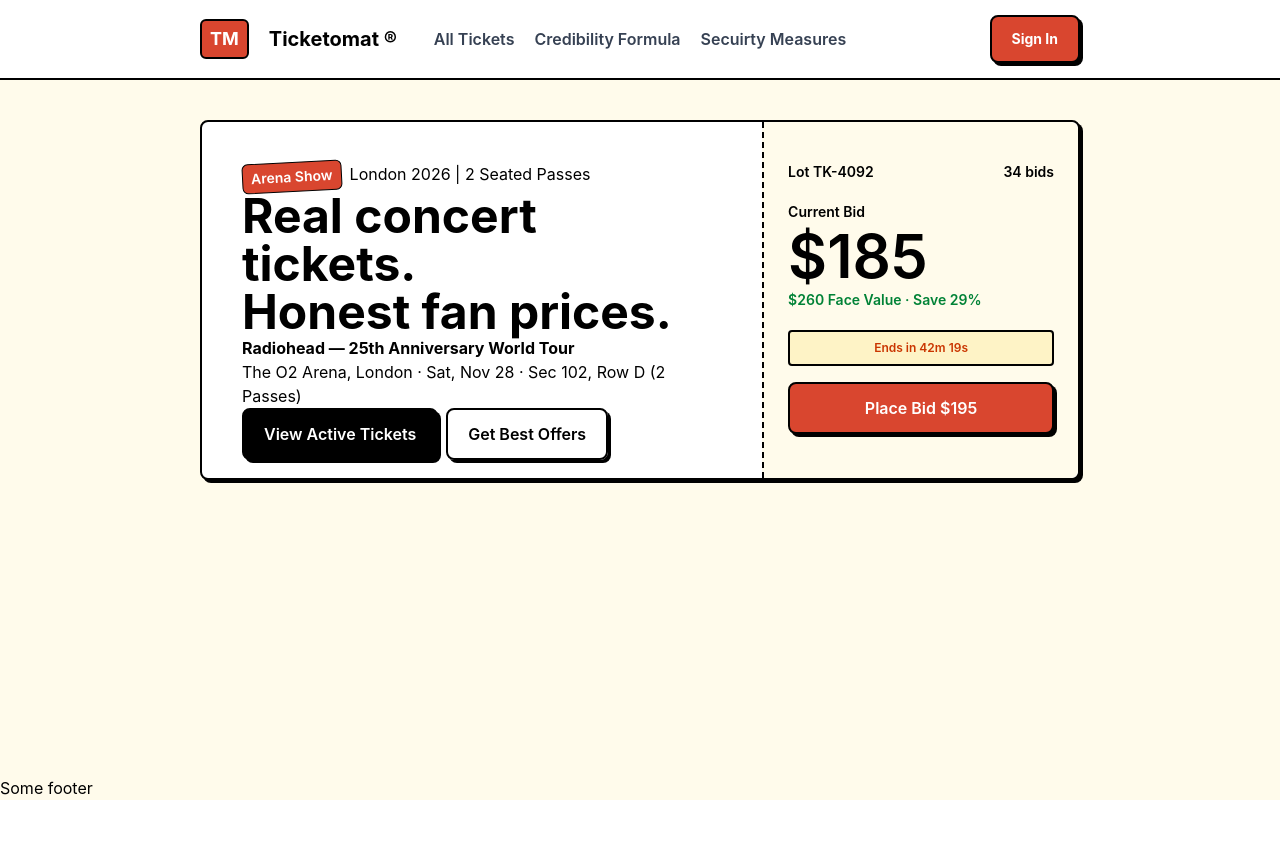
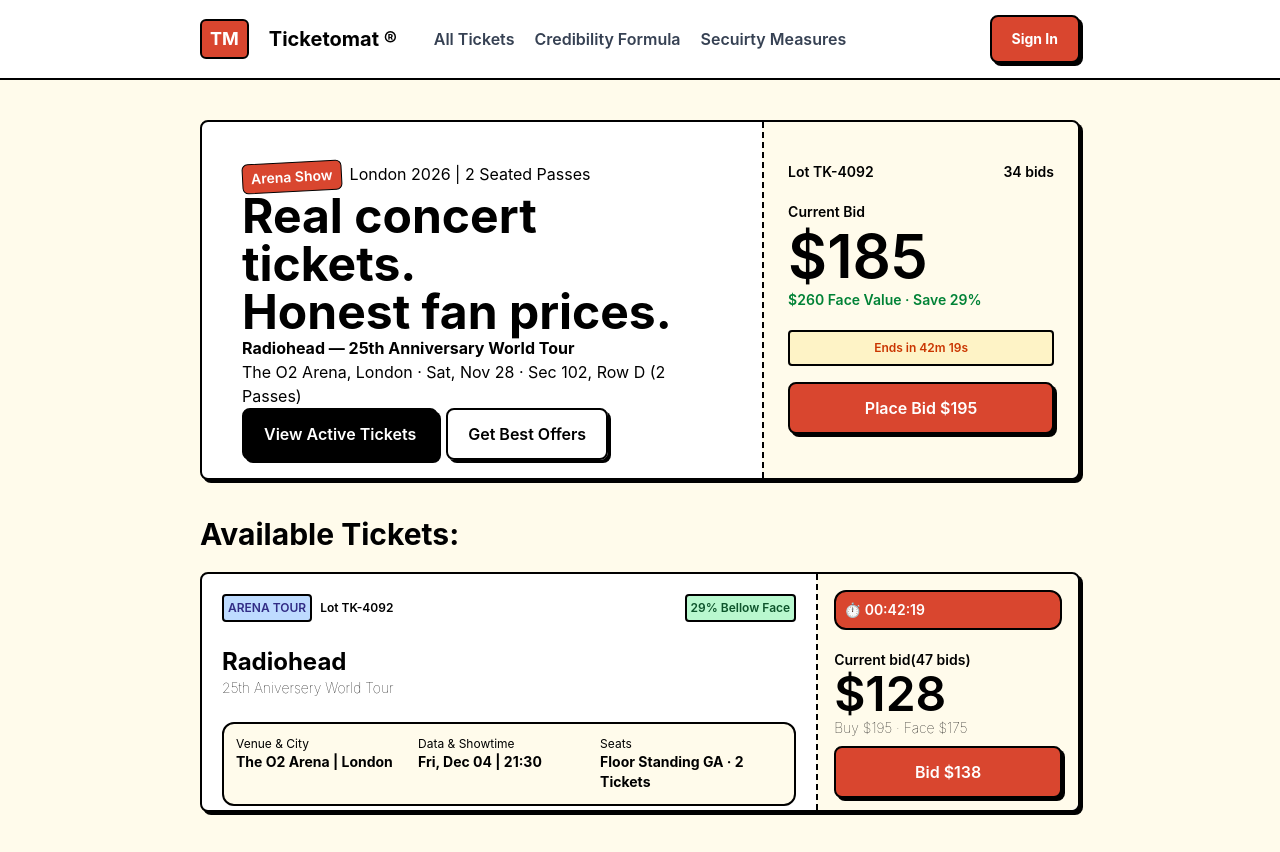
Before and after one commit to xikodev/Ticketomat, a Vue app in the folder frontend/: page / in a window 1280 px wide. Before the commit the page ends 800 px from the top, so only its background shows below. Built offline with nearby package versions, Linux system fonts and the light colour scheme.

Commit message:
Add seconary ticket layout

```diff
--- /dev/null
+++ b/frontend/src/components/Card.vue
@@ -0,0 +1,50 @@
+<script setup lang="ts"></script>
+<template>
+  <div class="w-full h-60 bg-white border-custom flex">
+    <div class="text-sm m-2 grow p-3 flex flex-col gap-6">
+      <div
+        class="grid grid-cols-[auto_auto_1fr] grow gap-2 w-full text-xs font-semibold items-center"
+      >
+        <span
+          class="bg-blue-200 p-1 rounded border-2 border-black text-indigo-900"
+          >ARENA TOUR</span
+        >
+        <span>Lot TK-4092</span>
+        <span
+          class="justify-self-end bg-green-200 p-1 rounded border-2 border-black text-green-900"
+        >
+          29% Bellow Face</span
+        >
+      </div>
+      <div>
+        <h3 class="text-2xl font-bold">Radiohead</h3>
+        <h4 class="text-md font-thin">25th Aniversery World Tour</h4>
+      </div>
+      <div
+        class="bg-amber-50 h-30 w-full rounded-xl border-2 grid grid-cols-3 p-3"
+      >
+        <span className="text-xs">Venue & City</span>
+        <span className="text-xs">Data & Showtime</span>
+        <span className="text-xs">Seats</span>
+        <span className="font-bold">The O2 Arena | London</span>
+        <span className="font-bold">Fri, Dec 04 | 21:30</span>
+        <span className="font-bold"> Floor Standing GA · 2 Tickets </span>
+      </div>
+    </div>
+    <div
+      class="bg-amber-50 rounded-lg w-70 border-l-2 rounded-l-none border-dashed p-4 font-semibold"
+    >
+      <div
+        class="w-full p-2 border-2 border-black rounded-xl bg-primary text-sm text-white"
+      >
+        ⏱ 00:42:19
+      </div>
+      <div class="mt-5 font-semibold text-sm">Current bid(47 bids)</div>
+      <div class="text-5xl">$128</div>
+      <div class="text-sm font-thin">Buy $195 · Face $175</div>
+      <button class="mt-2 w-full bg-primary text-white btn-custom">
+        Bid $138
+      </button>
+    </div>
+  </div>
+</template>
--- a/frontend/src/components/HelloWorld.vue
+++ b/frontend/src/components/HelloWorld.vue
@@ -1,10 +1,11 @@
 <script setup lang="ts">
 import Header from "./Header.vue";
+import Card from "./Card.vue";
 </script>
 <template>
-  <div class="bg-amber-50 flex flex-col min-h-screen">
+  <div class="bg-amber-50 flex flex-col min-h-screen pb-10">
     <Header />
-    <main class="grow grid-cols-8 mx-50 mt-10">
+    <main class="grow flex flex-col gap-5 mx-50 mt-10">
       <div class="w-full h-90 bg-white border-custom flex">
         <div class="grow grid p-10 h-full items-center">
           <div class="flex gap-2">
@@ -58,7 +59,8 @@ import Header from "./Header.vue";
           </button>
         </div>
       </div>
+      <h2 class="text-3xl font-bold mt-4">Available Tickets:</h2>
+      <Card />
     </main>
-    <footer>Some footer</footer>
   </div>
 </template>
```
